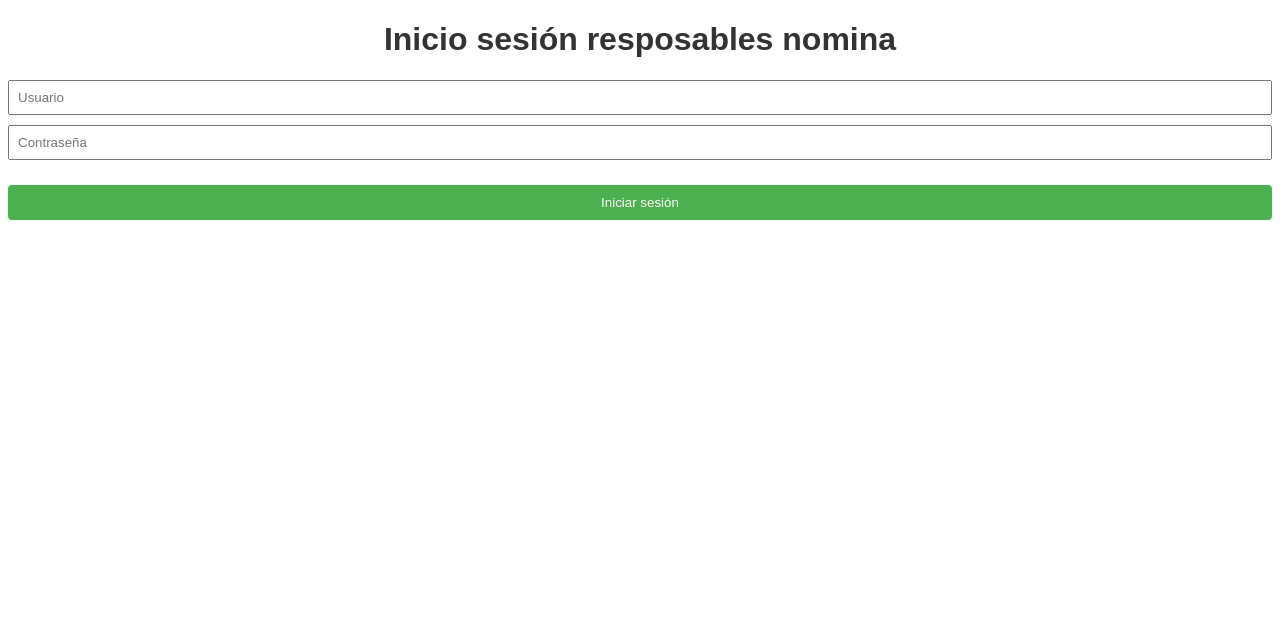
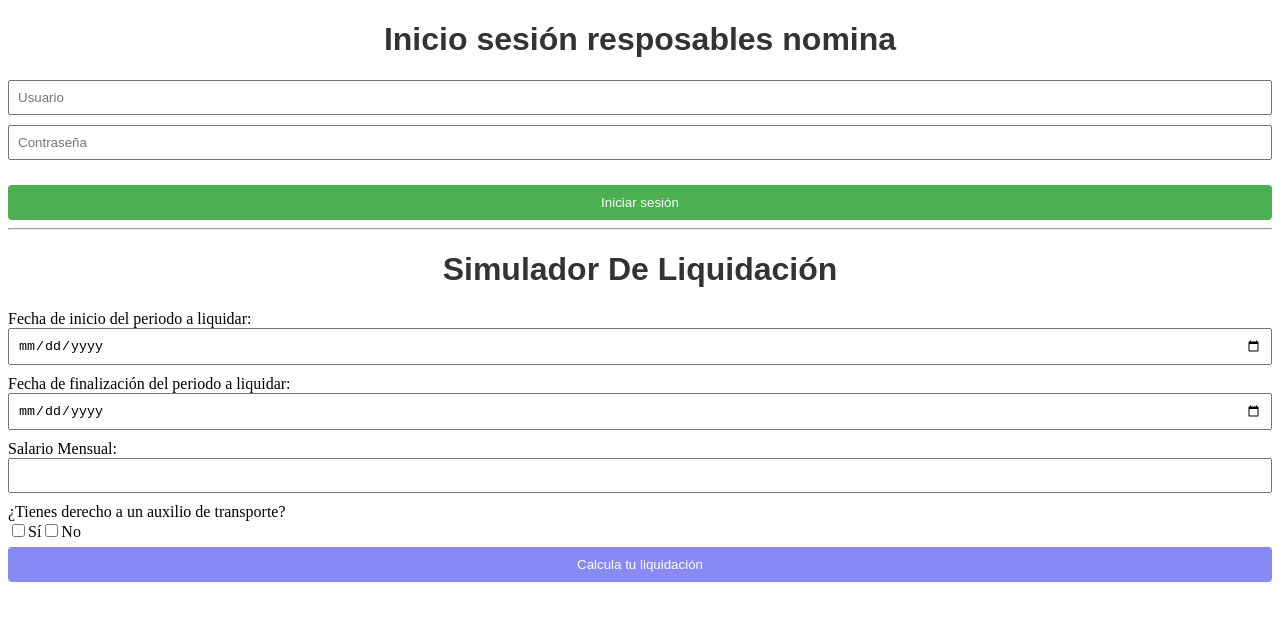
Before and after one commit to garcescamilo/ProyectoReact, a React (Vite) app: page / in a window 1280 px wide. Shown: the top 620 px of the page. Built offline with nearby package versions, Linux system fonts and the light colour scheme.

Commit message:
cambios pre ramas

```diff
--- a/src/App.jsx
+++ b/src/App.jsx
@@ -1,19 +1,16 @@
-import { BrowserRouter as Router, Route, Routes } from 'react-router-dom';
-import Login from './components/Login';
-import LiquidationSimulator from './components/LiquidationSimulator';
-import AdminDashboard from './components/AdminDashboard';
-import DataAnalysis from './components/DataAnalysis';
+import Login from './components/layout/login/Login';
+import LiquidationSimulator from './components/layout/liquidation/LiquidationSimulator';
+
 
 function App() {
   return (
-    <Router>
-      <Routes>
-        <Route path="/" element={<Login />} />
-        <Route path="/liquidation" element={<LiquidationSimulator />} />
-        <Route path="/admin" element={<AdminDashboard />} />
-        <Route path="/analysis" element={<DataAnalysis />} />
-      </Routes>
-    </Router>
+    <>
+    <Login />
+    <LiquidationSimulator />
+
+
+
+    </>
   );
 }
 
--- a/src/components/LiquidationSimulator.jsx
+++ /dev/null
@@ -1,71 +0,0 @@
-//Simulador de liquidación
-
-import { useState } from 'react';
-
-const LiquidationSimulator = () => {
-  const [employeeData, setEmployeeData] = useState({
-    salary: 0,
-    startDate: '',
-    endDate: '',
-  });
-
-  const [liquidationResult, setLiquidationResult] = useState(null);
-
-  const handleInputChange = (e) => {
-    const { name, value } = e.target;
-    setEmployeeData((prevData) => ({
-      ...prevData,
-      [name]: value,
-    }));
-  };
-
-  const handleCalculateLiquidation = () => {
-    //implementar lógica de cálculo de liquidación
-
-    setLiquidationResult('El cálculo de liquidación se mostraría aquí.');
-  };
-
-  return (
-    <div>
-      <h2>Simulador de Liquidación</h2>
-      <form>
-        <label>
-          Salario:
-          <input
-            type="number"
-            name="salary"
-            value={employeeData.salary}
-            onChange={handleInputChange}
-          />
-        </label>
-        <br />
-        <label>
-          Fecha de Inicio:
-          <input
-            type="date"
-            name="startDate"
-            value={employeeData.startDate}
-            onChange={handleInputChange}
-          />
-        </label>
-        <br />
-        <label>
-          Fecha de Finalización:
-          <input
-            type="date"
-            name="endDate"
-            value={employeeData.endDate}
-            onChange={handleInputChange}
-          />
-        </label>
-        <br />
-        <button type="button" onClick={handleCalculateLiquidation}>
-          Calcular Liquidación
-        </button>
-      </form>
-      {liquidationResult && <p>{liquidationResult}</p>}
-    </div>
-  );
-};
-
-export default LiquidationSimulator;
--- /dev/null
+++ b/src/components/layout/liquidation/LiquidationSimulator.jsx
@@ -0,0 +1,44 @@
+//Simulador de liquidación
+
+import { useState } from 'react';
+import './liquidationSimulator.css';
+
+
+const LiquidationSimulator = () => {
+
+  return (
+    <div>
+      <hr />
+        <h1>Simulador De Liquidación</h1>
+        <div>
+            <label htmlFor="fechaInicial">Fecha de inicio del periodo a liquidar:</label>
+            <input type="date" id='fechaInicial'/>
+
+            <label htmlFor="fechaFinal">Fecha de finalización del periodo a liquidar:</label>
+            <input type="date" id='fechaFinal'/>
+
+            <label htmlFor="salarioMensual">Salario Mensual:</label>
+            <input type="number" />
+
+            <label>¿Tienes derecho a un auxilio de transporte? </label>
+            <div className='checkTranport'>
+              <div>
+                <input type="checkbox" id="auxilioTransporte" className="auxilioTransporte" value="si" />
+                <label htmlFor="">Sí</label>
+              </div>
+              <div>
+                <input type="checkbox" id="auxilioTransporte" className="auxilioTransporte" value="no"/>
+                <label htmlFor="">No</label>
+              </div>
+            </div>
+
+            <div>
+                <button className='btnLiquida'>Calcula tu liquidación</button>
+            </div>
+        </div>
+    </div>
+
+  );
+};
+
+export default LiquidationSimulator;
--- /dev/null
+++ b/src/components/layout/liquidation/liquidationSimulator.css
@@ -0,0 +1,17 @@
+.checkTranport {
+    display: flex;
+}
+
+#auxilioTransporte{
+    width: auto;
+}
+
+.btnLiquida{
+    background-color: rgb(137, 137, 245);
+    width: 100%;
+    padding: 10px;
+    color: white;
+    border: none;
+    border-radius: 4px;
+    cursor: pointer;
+}
--- a/src/components/Login.jsx
+++ b/src/components/layout/login/Login.jsx
@@ -33,7 +33,7 @@ const Login = () => {
           type="password"
         />
       </section>
-      <button type="submit">Iniciar sesión</button>
+      <button type="submit" className="btnLogin">Iniciar sesión</button>
       {error && <p className="error-message">{error}</p>}
     </form>
   );
--- a/src/components/login.css
+++ b/src/components/layout/login/login.css
@@ -26,7 +26,7 @@
     box-sizing: border-box;
   }
 
-  button {
+  .btnLogin {
     width: 100%;
     padding: 10px;
     background-color: #4caf50;
@@ -36,7 +36,7 @@
     cursor: pointer;
   }
 
-  button:hover {
+  .btnLogin:hover {
     background-color: #45a049;
   }
 
```
Also changed, not shown: src/components/layout/admin/AdminDashboard.jsx (renamed from src/components/AdminDashboard.jsx).
